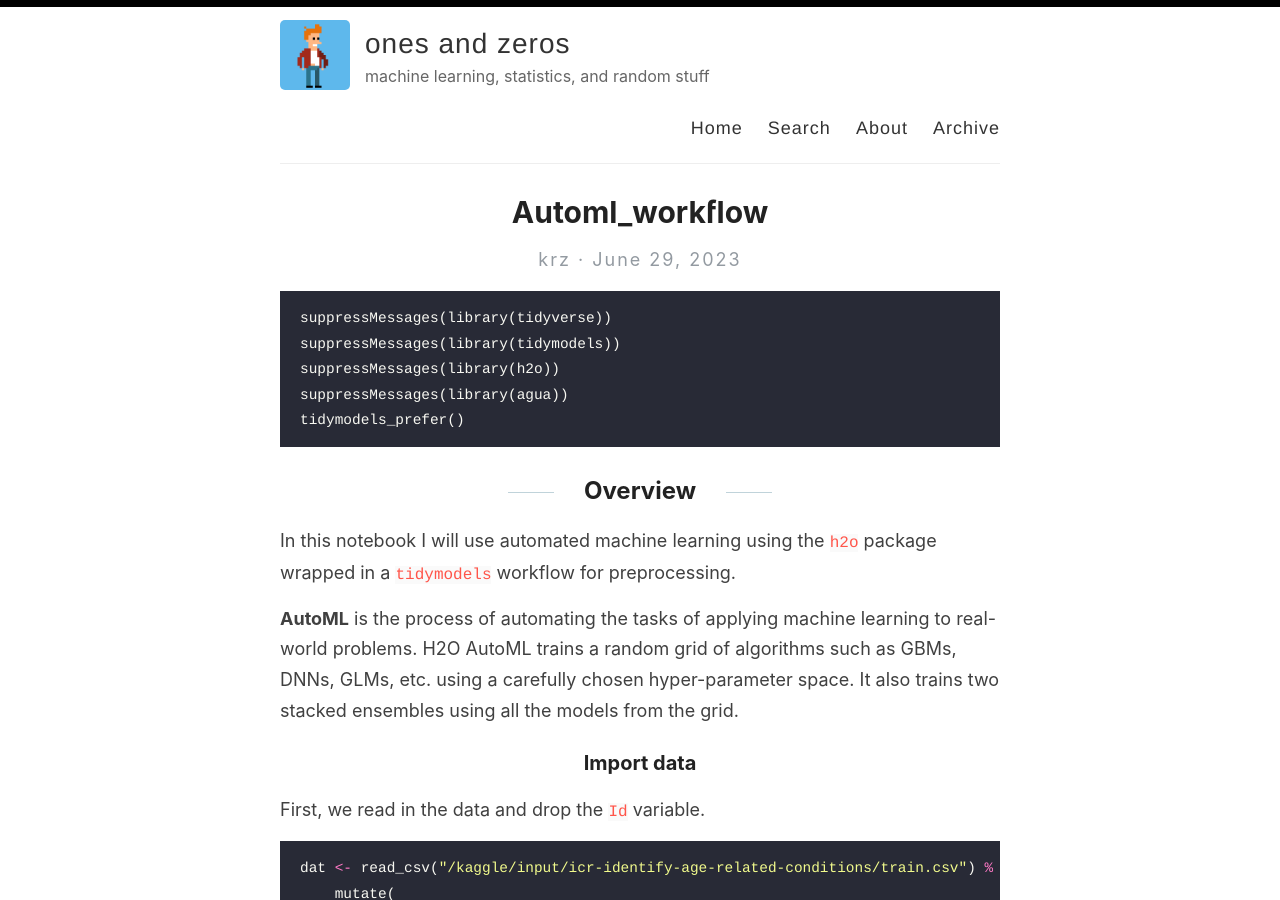
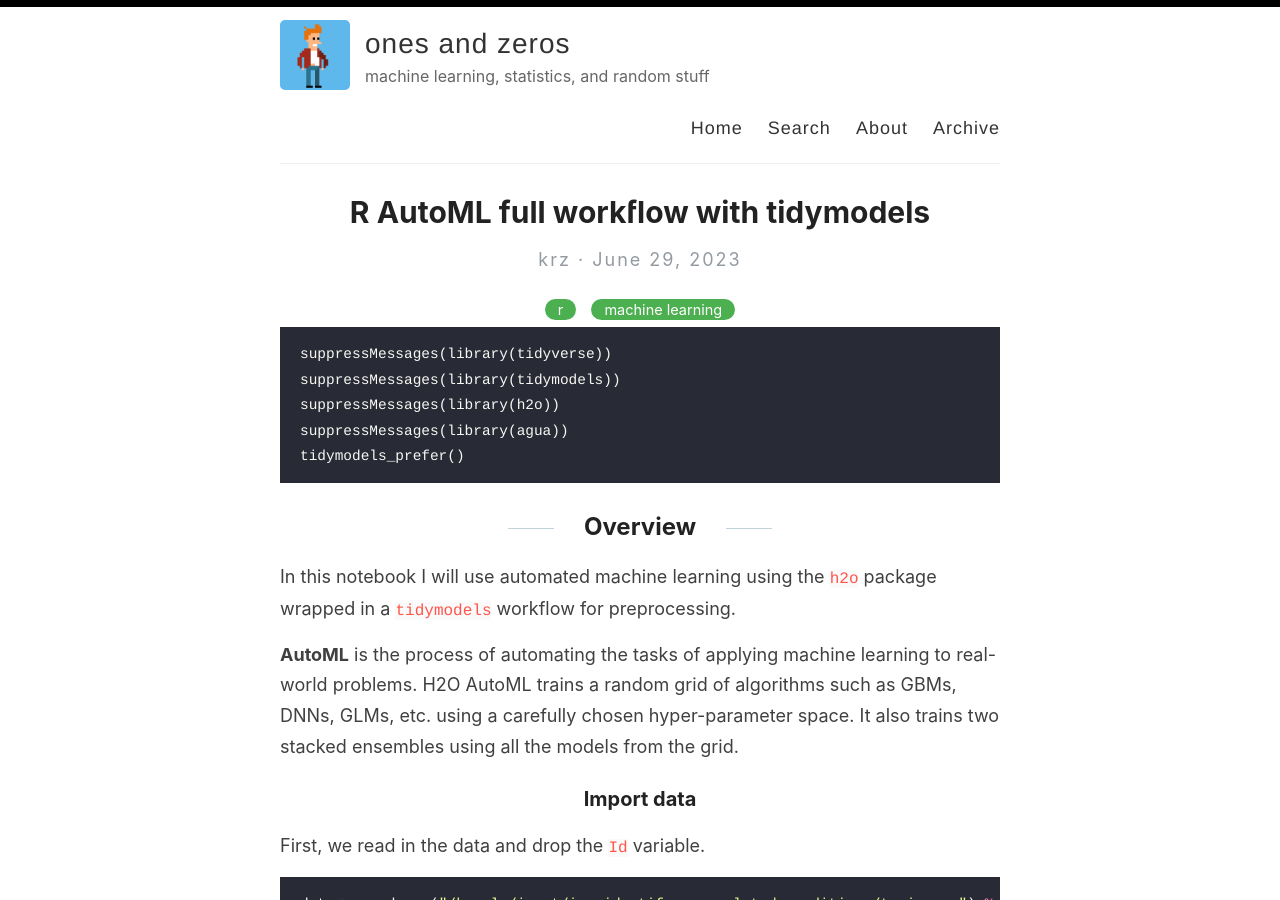
Before and after one commit to krz/krz.github.io, a Jekyll site: the page built from _posts/2023-06-29-automl_workflow.md, in a window 1280 px wide and 900 px high. Built offline with Jekyll 4.4.1, drawn with Linux system fonts in a browser that asks for light colours; our own code applies the rules of GitHub Pages for plain Markdown files.

Commit message:
Update 2023-06-29-automl_workflow.md
add title

````diff
--- a/_posts/2023-06-29-automl_workflow.md
+++ b/_posts/2023-06-29-automl_workflow.md
@@ -1,3 +1,9 @@
+---
+layout: post
+title: R AutoML full workflow with tidymodels
+categories: [r, machine learning]
+---
+
 ```R
 suppressMessages(library(tidyverse))
 suppressMessages(library(tidymodels))
````
